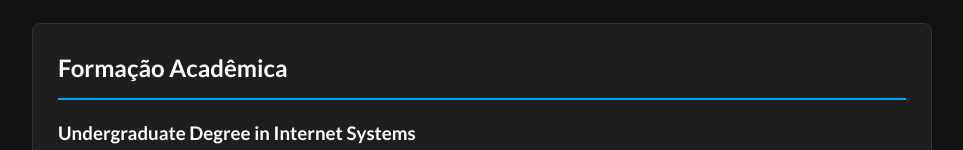
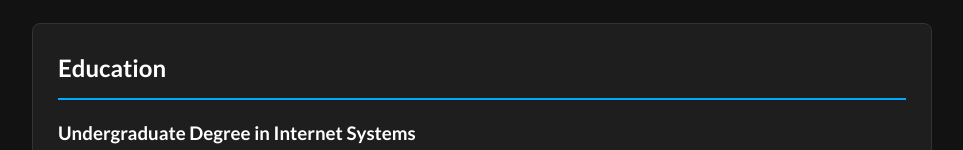
Before and after one commit to flaviorique10/flaviorique10.github.io, a plain HTML site: page index.html in a window 1280 px wide. Shown: the part 2361-2511 px from the top of the page, without its empty margins (158-1121 px from the left). Drawn offline with Linux system fonts and the light colour scheme.

Commit message:
Update index.html

```diff
--- a/index.html
+++ b/index.html
@@ -129,7 +129,7 @@
         </section>
 
         <section id="formacao" class="secao">
-            <h2>Formação Acadêmica</h2>
+            <h2>Education</h2>
             <div class="formacao-item">
                 <h3>Undergraduate Degree in Internet Systems</h3>
                 <p class="instituicao">Instituto Federal da Paraíba (IFPB)</p>
```
